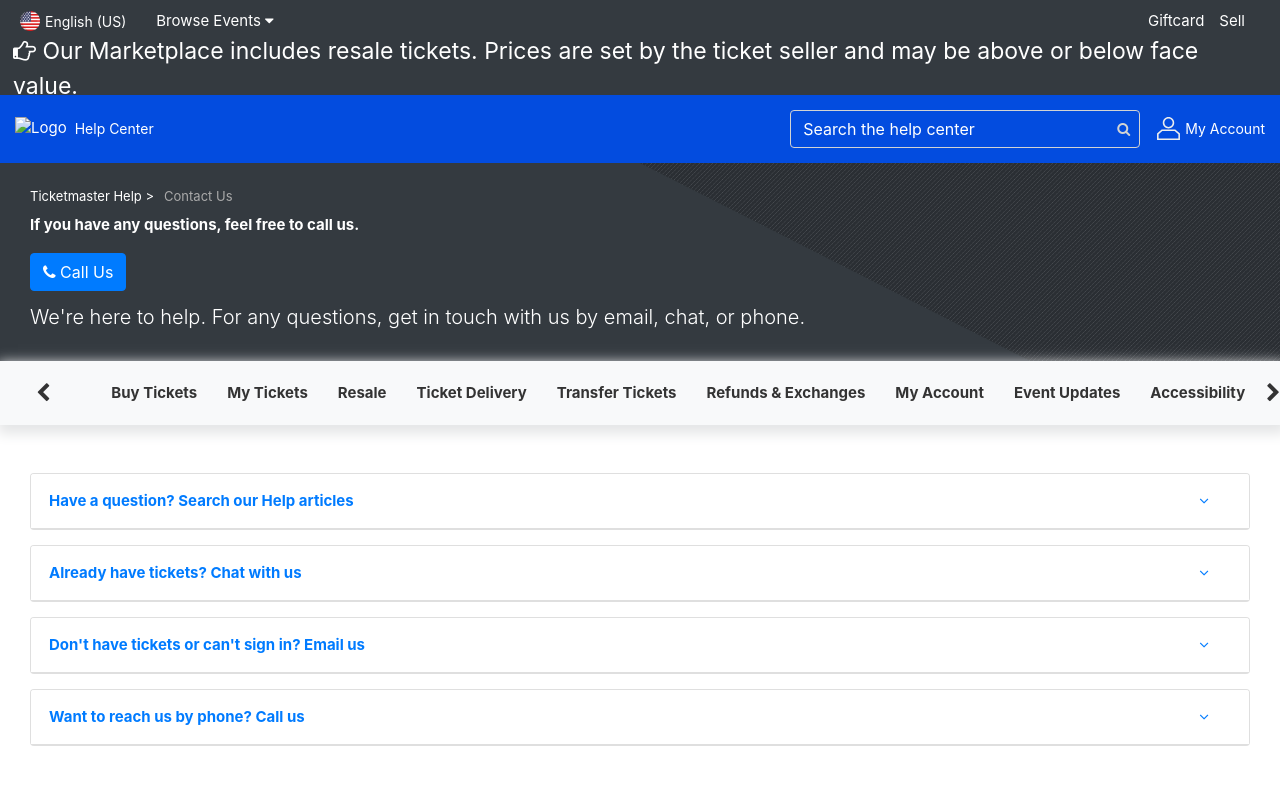
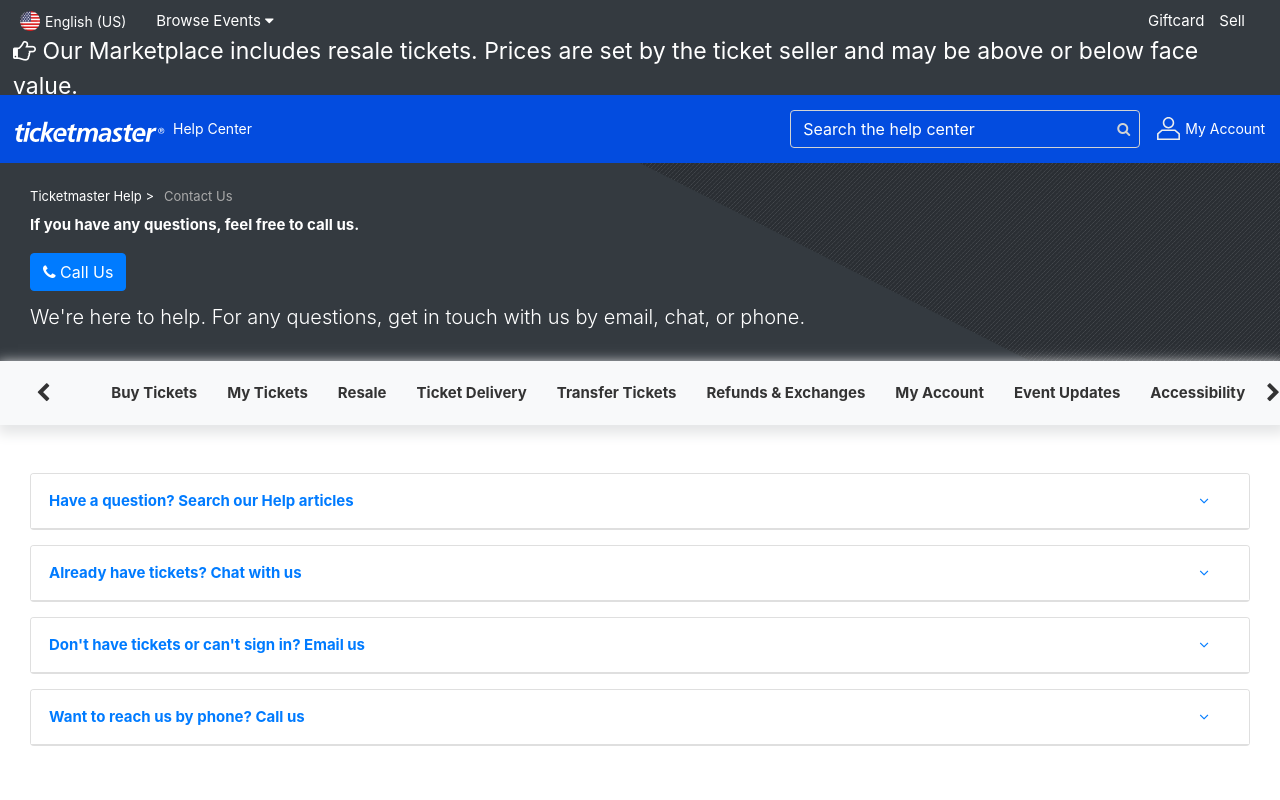
Before and after one commit to Aryan270370/tm, a plain HTML site: page index.html in a window 1280 px wide. Shown: the top 800 px of the page. Drawn offline with nearby package versions, Linux system fonts and the light colour scheme; files whose address does not match are found by name.

Commit message:
Update index.html

```diff
--- a/index.html
+++ b/index.html
@@ -46,7 +46,7 @@
     <!-- Header with Logo and Account/Search -->
     <div class="header-bar bg-blue d-flex align-items-center justify-content-between">
         <div class="logo d-flex align-items-center">
-            <img src="img/logo.svg" alt="Logo" class="footer-logo">
+            <img src="/logo.svg" alt="Logo" class="footer-logo">
             <span aria-hidden="true" class="ml-2">Help Center</span>
         </div>
         <div class="account d-flex align-items-center">
```
